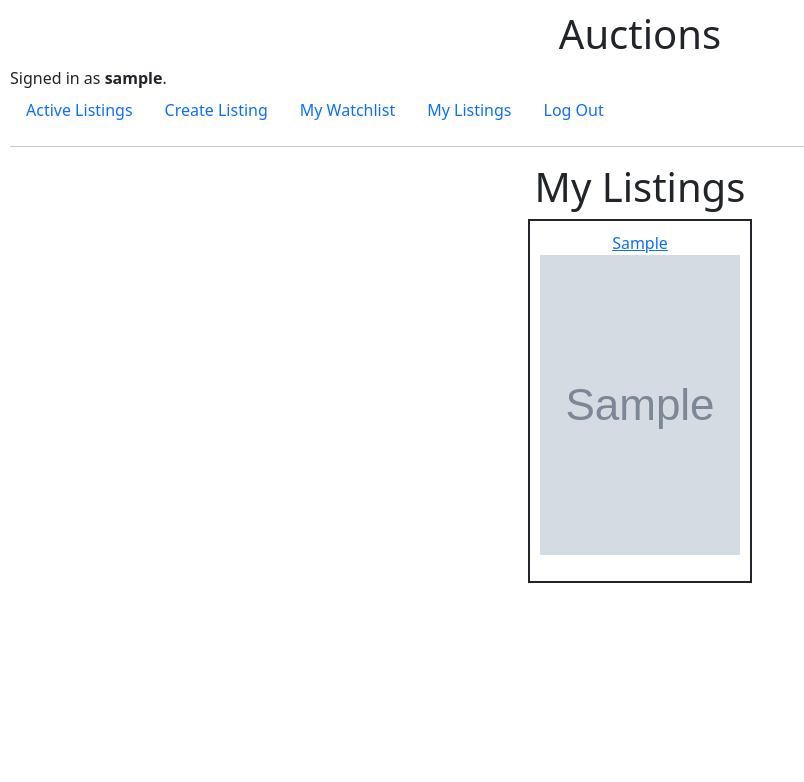
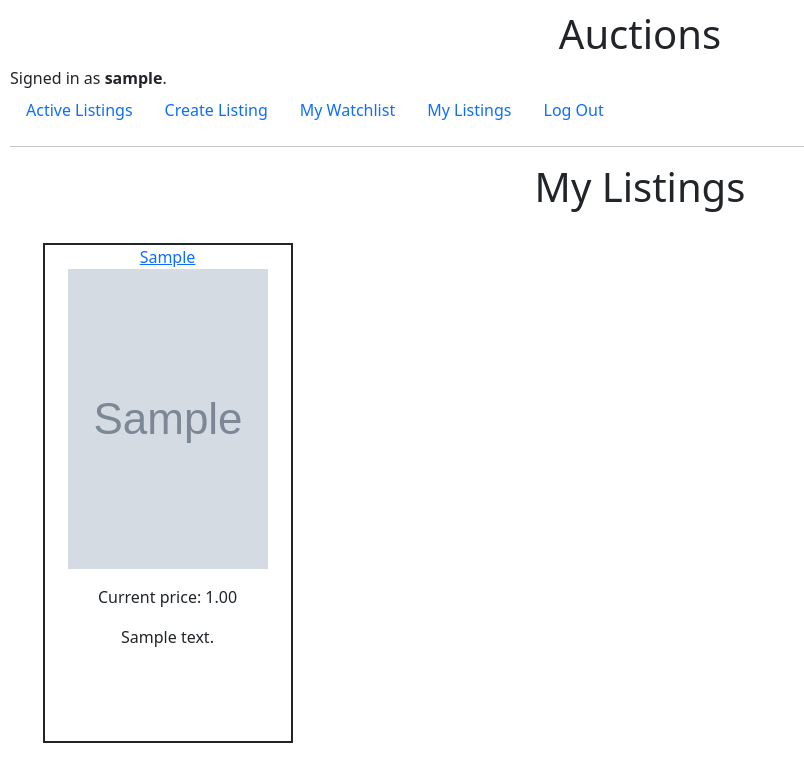
Before and after one commit to minprog-platforms/project-commerce-django-Merto143, a Django app: page /my_listings in a window 1280 px wide. Shown: the top 782 px of the page, without its empty margins (0-804 px from the left). Run offline with Django 3.2, Linux system fonts and the light colour scheme; a user stored in the database is signed in; tables that the repository leaves empty hold one stand-in row (values such as "Sample post"); grey boxes marked "Sample" are stand-in pictures.

Commit message:
Verder gewerkt aan de opmaak van de listing pagina. Deze ziet er nu een stuk beter uit.

```diff
--- a/auctions/models.py
+++ b/auctions/models.py
@@ -17,6 +17,7 @@ class Auction_item(models.Model):
     description = models.TextField()
     watchlist = models.ManyToManyField(User, blank=True, related_name="Watch_item")
     is_active = models.BooleanField(default=True)
+    highest_bid = models.DecimalField(max_digits=12, null=True, decimal_places=2)
 
     def __str__(self):
         return f"{self.item}"
@@ -27,6 +28,7 @@ class Bid(models.Model):
     item = models.ManyToManyField(Auction_item, related_name="Bid_item")
     bid_price = models.DecimalField(max_digits=12, decimal_places=2)
 
+
 class Comment(models.Model):
     comment_input = models.TextField(max_length=250)
     commenter = models.ForeignKey(User, on_delete=models.CASCADE, blank=True, null=True, related_name="Commenter")
--- a/auctions/static/auctions/styles.css
+++ b/auctions/static/auctions/styles.css
@@ -11,11 +11,21 @@ body {
 }
 
 .Listing_item {
-  text-align: center;
   display: inline-block;
   padding: 10px;
   border-style: solid;
   border-width: 2px;
+  height: 500px;
+}
+
+.inputs {
+  display: inline-block;
+  border-style: solid;
+  border-width: 2px;
+  height: 500px;
+  width: 250px;
+  text-align: center;
+  overflow: hidden;
 }
 
 
@@ -35,5 +45,12 @@ body {
 
 .border{
   border-style: solid;
-  border-width: 2px;
+  border-color: red;
+  border-width: 50px;
 }
+
+.item_p {
+  width: 200px;
+  font-size: 15px;
+  text-align: center;
+}
--- a/auctions/templates/auctions/listing.html
+++ b/auctions/templates/auctions/listing.html
@@ -89,6 +89,9 @@
 
 
         <h1> Comments:</h1>
+        {% if not comments%}
+        <p>No comments yet, be the first one to place a comment!</p>
+        {% endif %}
         {% for comment in comments%}
         <ul class="left">
           {{comment.commenter}}: <br>
--- a/auctions/templates/auctions/my_listings.html
+++ b/auctions/templates/auctions/my_listings.html
@@ -1,18 +1,24 @@
 {% extends "auctions/layout.html" %}
 
 {% block body%}
+
 <div class="Alcen">
-
   <h1>My Listings</h1>
 
+  <div class="containter">
+    <div class="row gx-0">
       {% for item in listings %}
-
-  <div class="Listing_item">
+        <div class="col-sm-3 gy-4">
+          <div class="inputs">
             <a href="{% url 'listing' item.id%}"> {{ item }}
             <p> <img src={{item.Img_url}} alt={{item}} width="200" height="300"></p>
             </a>
+            <p>Current price: {{item.highest_bid}}</p>
+            <p> {{item.description}} </p>
           </div>
-
+        </div>
         {% endfor %}
       </div>
+    </div>
+</div>
 {% endblock %}
--- a/auctions/views.py
+++ b/auctions/views.py
@@ -30,6 +30,8 @@ class CommentForm(forms.ModelForm):
 
 
 def index(request):
+    update_higest_bids()
+
     return render(request, "auctions/index.html", {
         "items": Auction_item.objects.all()})
 
@@ -90,7 +92,6 @@ def listing(request, item_id):
         if not item.is_active:
             winner = get_winner(item)
 
-
     return  render(request, "auctions/listing.html", {
         "item": item,
         "owner": item.owner,
@@ -99,7 +100,7 @@ def listing(request, item_id):
         "bids": item.Bid_item.all(),
         "comment_form": comment_form,
         "comments": item.Comment.all(),
-        "winner": winner
+        "winner": winner,
         })
 
 def create_listing(request):
@@ -246,3 +247,19 @@ def get_winner(item):
     else:
         winner = ""
     return winner
+
+def get_highest_bid(item):
+    if item.Bid_item.last() == None:
+        return item.price
+    else:
+        return item.Bid_item.last().bid_price
+
+def update_higest_bids():
+    for item in Auction_item.objects.all():
+
+        if item.Bid_item.first() == None:
+            item.highest_bid = item.price
+        else:
+            item.highest_bid = item.Bid_item.last().bid_price
+        item.save()
+    return
```
Also changed, not shown: auctions/templates/auctions/create_listing.html (+11 -4 lines), auctions/templates/auctions/index.html (+10 -5 lines), auctions/templates/auctions/my_watchlist.html (+14 -6 lines), auctions/migrations/0015_auction_item_highest_bid.py (added). Lines whose indentation alone changed are shown as unchanged.
